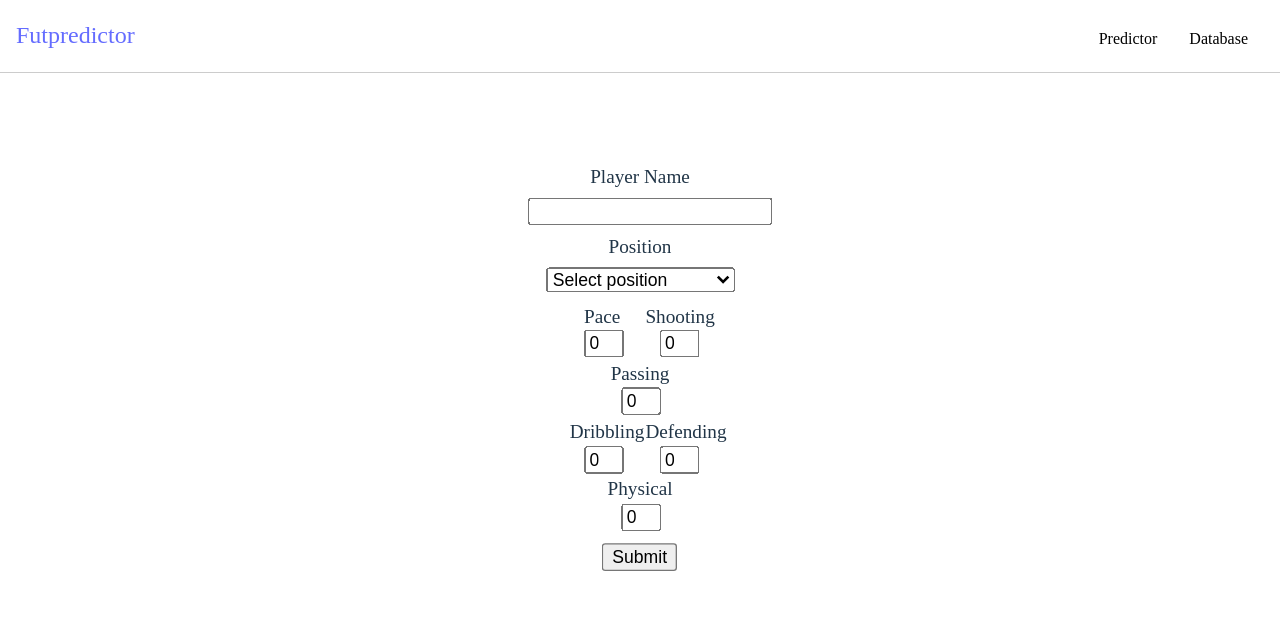
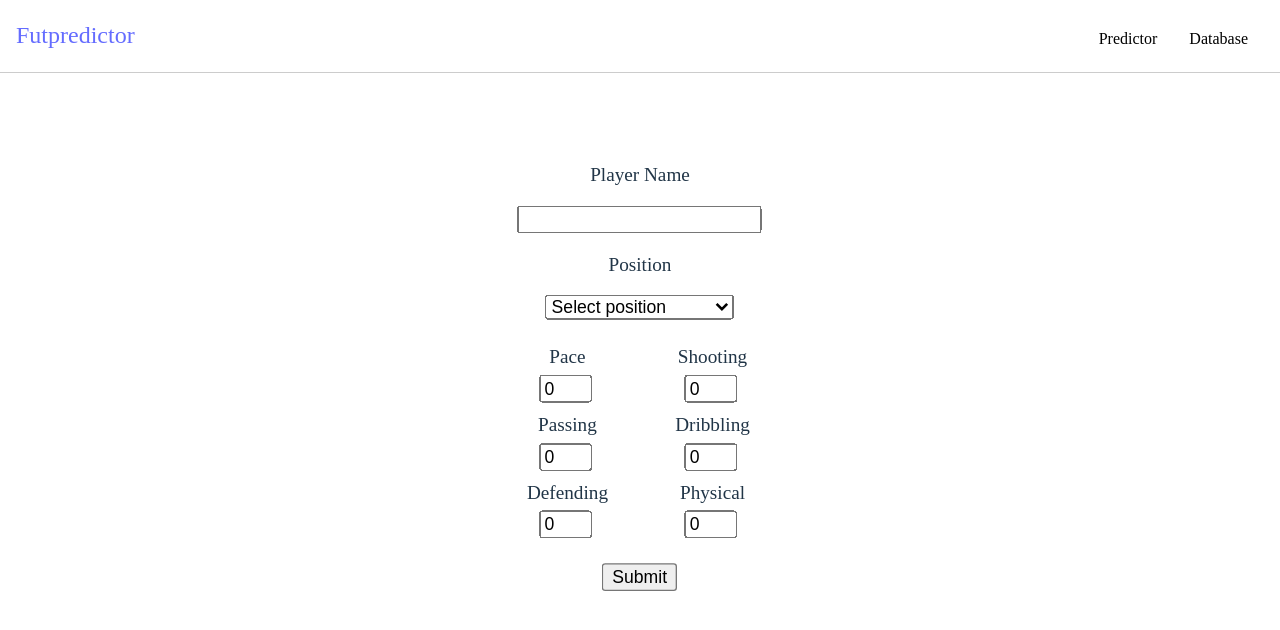
Before and after one commit to kor5n/FutPredictor, a React (Vite) app in the folder frontend/fut-predictor/: page /predict in a window 1280 px wide. Shown: the top 630 px of the page. Built offline with nearby package versions, Linux system fonts and the light colour scheme.

Commit message:
Fixed ugly css for predictor

```diff
--- a/frontend/fut-predictor/src/App.css
+++ b/frontend/fut-predictor/src/App.css
@@ -9,9 +9,6 @@ label{
 input, select{
   margin: 5%;
   scale: 1.1;
-}
-.stat-container{
-  width: fit-content;
 }
 .stat-div{
   display: inline-flex;
@@ -28,8 +25,8 @@ input, select{
   justify-content: center;
 }
 .stat-count{
-  width: 40%;
-  margin-left: 25%;
+  width: 30%;
+  margin-left: 30%;
 }
 .logo {
   height: 6em;
--- a/frontend/fut-predictor/src/components/Predictor.tsx
+++ b/frontend/fut-predictor/src/components/Predictor.tsx
@@ -89,7 +89,7 @@ function Predictor() {
           <div className='stat-div'>
             <label htmlFor="pass">Passing</label>
             <input className='stat-count' type="number" name='pass' min="0" max="99"  onChange={handleInputChange} value={formData.pass}/>
-          </div><br />
+          </div>
           <div className='stat-div'>
             <label htmlFor="drib">Dribbling</label>
             <input className='stat-count' type="number" name='drib' min="0" max="99"  onChange={handleInputChange} value={formData.drib}/>
```
